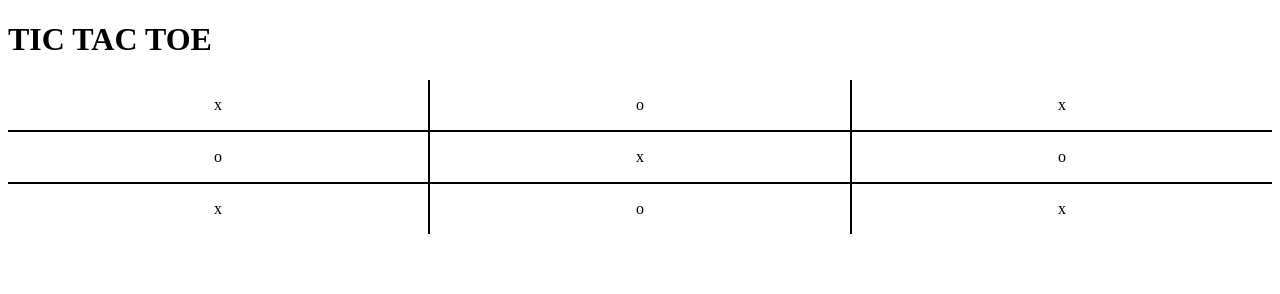
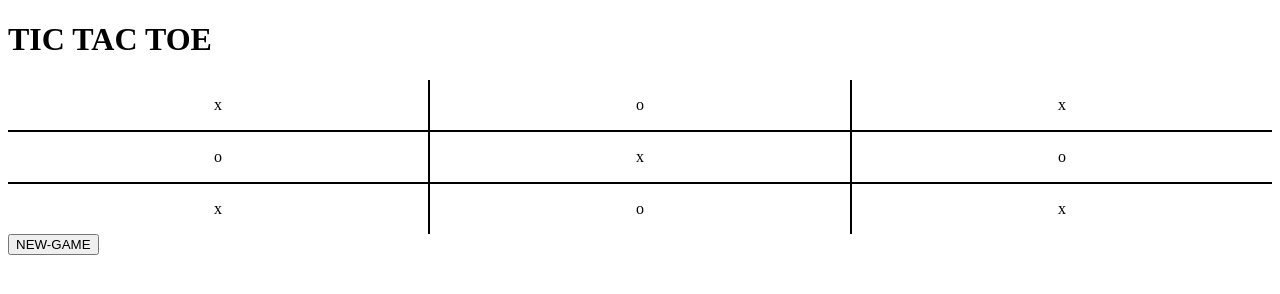
Before and after one commit to emShalaby/Tic-Tac-Toe, a plain HTML site: page index.html in a window 1280 px wide. Drawn offline with Linux system fonts and the light colour scheme.

Commit message:
feat:add new-game button

```diff
--- a/index.html
+++ b/index.html
@@ -33,6 +33,7 @@
         <div class="row-border1"></div>
         <div class="row-border2"></div>
     </div>
+    <button class="new-game">NEW-GAME</button>
     <script src="./index.js"></script>
   </body>
 </html>
```
